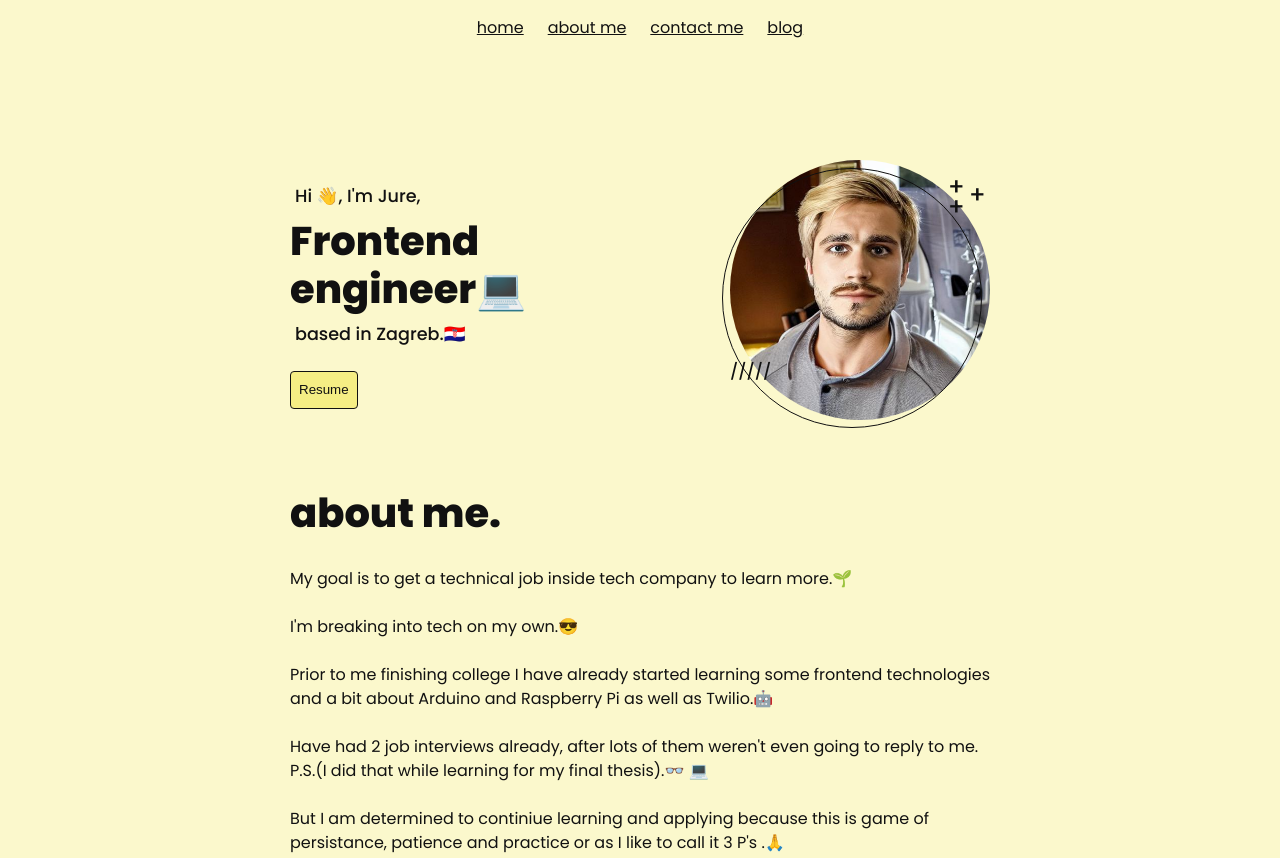
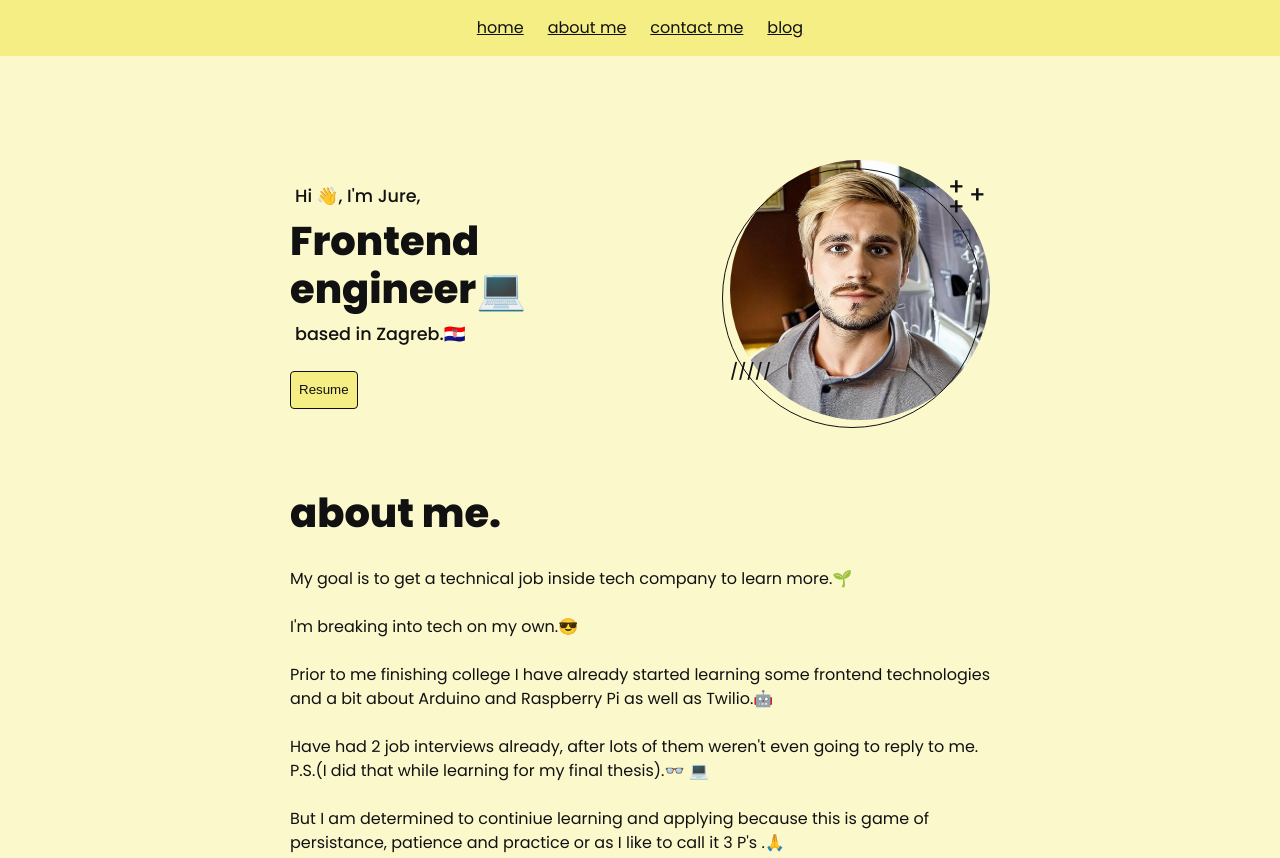
Before and after one commit to cerkezjure/personal-website, a plain HTML site: page index.html in a window 1280 px wide. Shown: the top 858 px of the page. Drawn offline with Linux system fonts and the light colour scheme.

Commit message:
nav bar cghanged

```diff
--- a/style.css
+++ b/style.css
@@ -36,7 +36,7 @@ section {
     justify-content: center;
     width: 100%;
     position: fixed;
-    background-color: var(--color-light-yellow);
+    background-color: var(--color-yellow);
     z-index: 5;
 }
 
@@ -48,6 +48,7 @@ section {
     gap: 24px;
 
 }
+
 
 .landing-section {
     margin-top: 128px;
```
